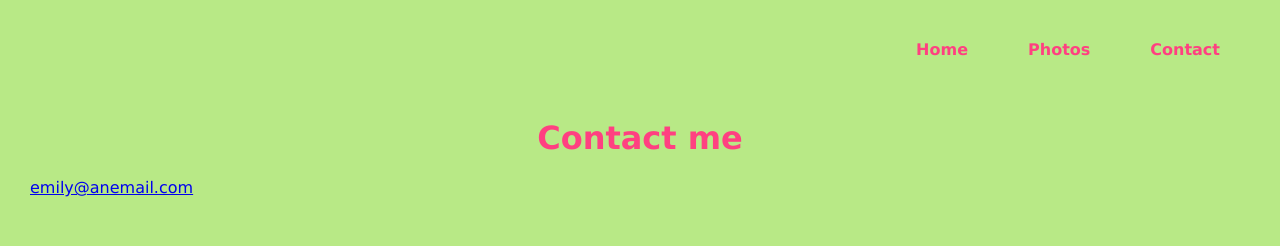
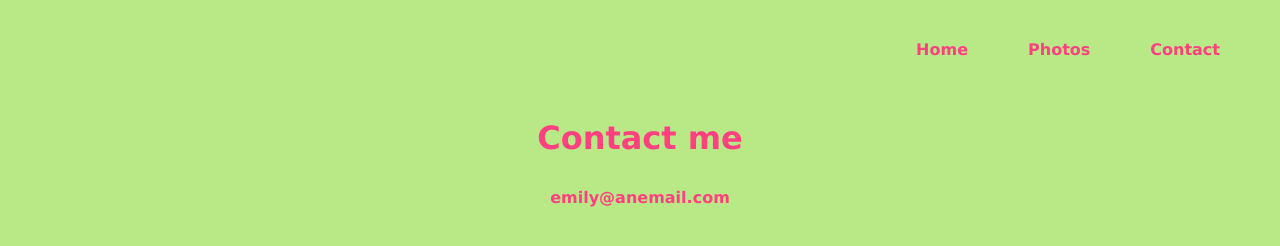
Before and after one commit to em-wb/croissant, a plain HTML site: page contact.html in a window 1280 px wide. Drawn offline with Linux system fonts and the light colour scheme.

Commit message:
Fix contact email positioning

```diff
--- a/contact.html
+++ b/contact.html
@@ -13,7 +13,9 @@
       <a href="/photo.html">Photos</a>
       <a href="/contact.html">Contact</a>
     </div>
-    <h1>Contact me</h1>
-    <a href="mailto:emily@anemail.com">emily@anemail.com</a>
+    <div class="contact">
+      <h1>Contact me</h1>
+      <a href="mailto:emily@anemail.com">emily@anemail.com</a>
+    </div>
   </body>
 </html>
--- a/style.css
+++ b/style.css
@@ -26,8 +26,11 @@ img {
   border-radius: 2%;
 }
 
+a {
+  text-decoration: none;
+}
+
 div a {
-  text-decoration: none;
   color: var(--primary-text-color);
   padding: 10px 30px;
   font-weight: 800;
@@ -42,3 +45,8 @@ a:visited {
   justify-content: right;
   margin-top: 30px;
 }
+
+.contact {
+  flex-direction: column;
+  align-items: center;
+}
```
